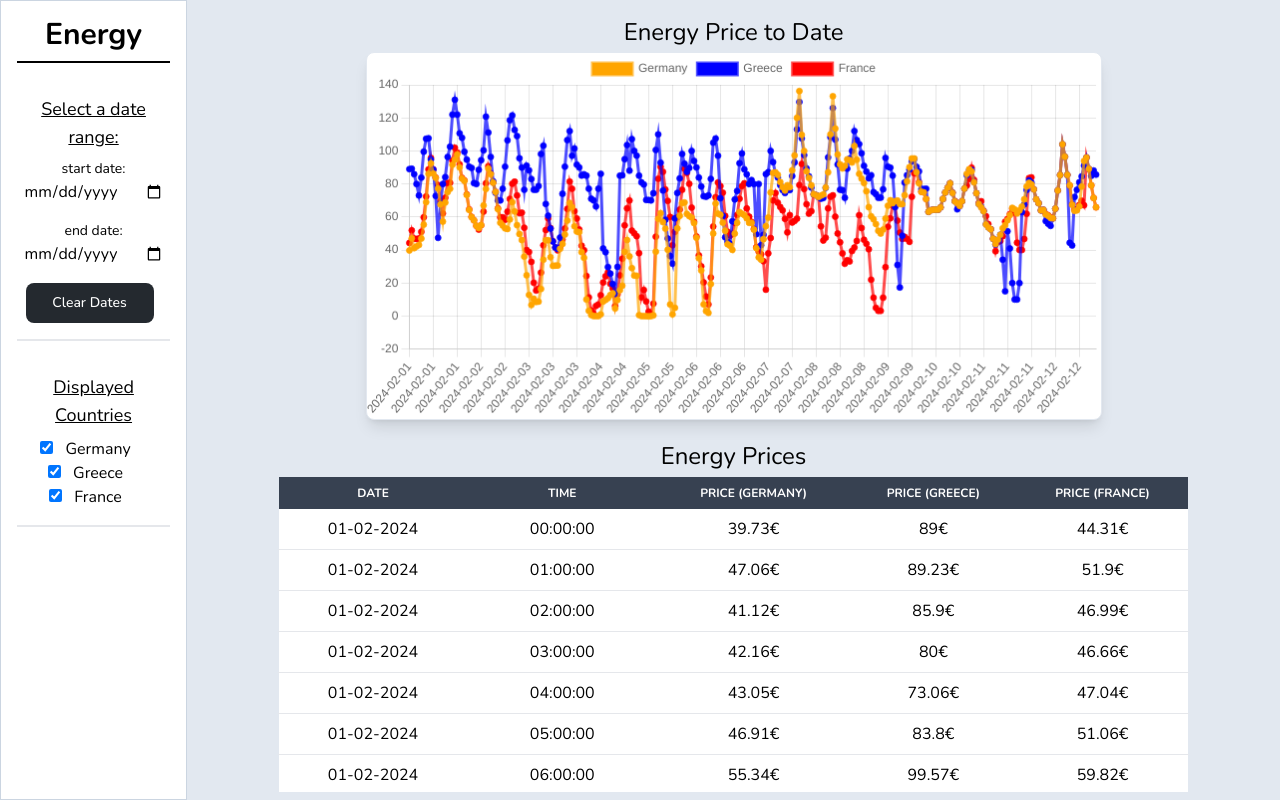
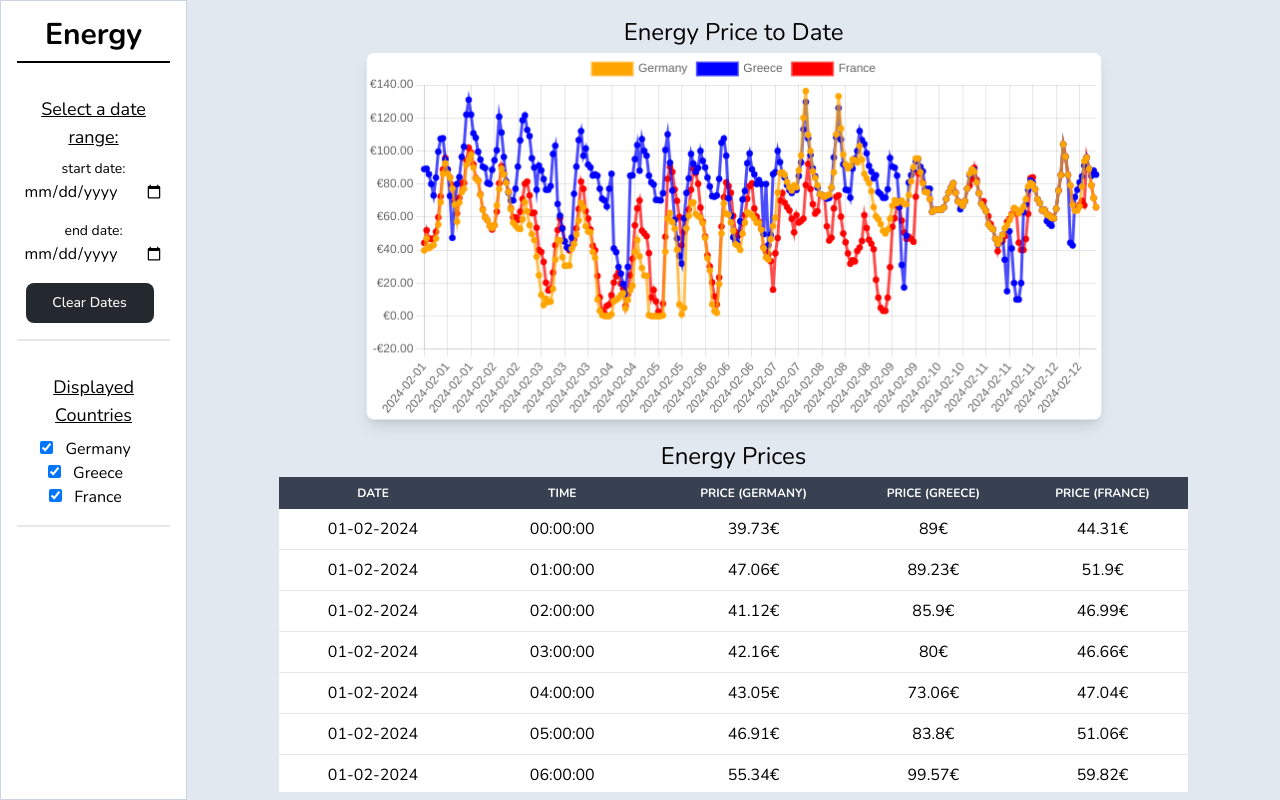
Before and after one commit to ondairos/vue_data_assignment, a Vue app: page / in a window 1280 px wide. Built offline with nearby package versions, Linux system fonts and the light colour scheme.

Commit message:
refactored ChartSection

```diff
--- a/src/App.vue
+++ b/src/App.vue
@@ -16,14 +16,15 @@
       <Spinner />
     </section>
     <section v-else class="flex flex-col w-full h-full bg-slate-200 lg:pt-0">
-      <section class="flex flex-col w-full py-4 px-2 lg:h-1/2 items-center">
-        <h1 class="text-center mb-1 lg:text-2xl">Energy Price to Date</h1>
-        <Line
-          :data="chartData"
-          :options="chartOptions"
-          class="shadow-lg border border-slate-200 bg-white rounded-lg"
-        />
-      </section>
+      <ChartSection
+        :germanFlag="germanFlag"
+        :greekFlag="greekFlag"
+        :frenchFlag="frenchFlag"
+        :germanPrices="germanPrices"
+        :greekPrices="greekPrices"
+        :frenchPrices="frenchPrices"
+        :allDates="allDates"
+      />
       <section class="overflow-y-auto lg:mt-10 h-custom">
         <h1 class="text-center lg:text-2xl mb-1">Energy Prices</h1>
         <DataTable
@@ -42,36 +43,16 @@ import "./App.css";
 import DataTable from "./components/DataTable.vue";
 import Spinner from "./components/Spinner.vue";
 import NavBar from "./components/NavBar.vue";
+import ChartSection from "./components/ChartSection.vue";
 import timeseries from "../data/timeseries.json";
-import {
-  Chart as ChartJS,
-  CategoryScale,
-  LinearScale,
-  PointElement,
-  LineElement,
-  Title,
-  Tooltip,
-  Legend,
-} from "chart.js";
-import { Line } from "vue-chartjs";
-
-ChartJS.register(
-  CategoryScale,
-  LinearScale,
-  PointElement,
-  LineElement,
-  Title,
-  Tooltip,
-  Legend
-);
 
 export default {
   name: "MainPage",
   components: {
     DataTable,
-    Line,
     Spinner,
     NavBar,
+    ChartSection,
   },
   data() {
     return {
@@ -86,44 +67,7 @@ export default {
       greekFlag: true,
       frenchFlag: true,
       germanFlag: true,
-      chartOptions: {
-        responsive: true,
-        maintainAspectRatio: true,
-      },
     };
-  },
-  computed: {
-    chartData() {
-      const datasets = [];
-      if (this.germanFlag) {
-        datasets.push({
-          label: "Germany",
-          backgroundColor: "orange",
-          borderColor: "rgba(255, 165, 0, .7)",
-          data: this.germanPrices,
-        });
-      }
-      if (this.greekFlag) {
-        datasets.push({
-          label: "Greece",
-          backgroundColor: "blue",
-          borderColor: "rgba(0, 0, 255, .7)",
-          data: this.greekPrices,
-        });
-      }
-      if (this.frenchFlag) {
-        datasets.push({
-          label: "France",
-          backgroundColor: "red",
-          borderColor: "rgba(255, 0, 0, .7)",
-          data: this.frenchPrices,
-        });
-      }
-      return {
-        labels: this.allDates,
-        datasets: datasets.filter((dataset) => dataset.data.length > 0),
-      };
-    },
   },
   created() {
     this.sliced_data = timeseries;
--- /dev/null
+++ b/src/components/ChartSection.vue
@@ -0,0 +1,135 @@
+<template>
+  <section class="flex flex-col w-full py-4 px-2 lg:h-1/2 items-center">
+    <h1 class="text-center mb-1 lg:text-2xl">Energy Price to Date</h1>
+    <Line
+      :data="chartData"
+      :options="chartOptions"
+      class="shadow-lg border border-slate-200 bg-white rounded-lg"
+    />
+  </section>
+</template>
+<script>
+import {
+  Chart as ChartJS,
+  CategoryScale,
+  LinearScale,
+  PointElement,
+  LineElement,
+  Title,
+  Tooltip,
+  Legend,
+} from "chart.js";
+import { Line } from "vue-chartjs";
+
+ChartJS.register(
+  CategoryScale,
+  LinearScale,
+  PointElement,
+  LineElement,
+  Title,
+  Tooltip,
+  Legend
+);
+
+export default {
+  name: "ChartSection",
+  components: {
+    Line,
+  },
+  props: {
+    germanFlag: {
+      type: Boolean,
+    },
+    greekFlag: {
+      type: Boolean,
+    },
+    frenchFlag: {
+      type: Boolean,
+    },
+    germanPrices: {
+      type: Array,
+    },
+    greekPrices: {
+      type: Array,
+    },
+    frenchPrices: {
+      type: Array,
+    },
+    allDates: {
+      type: Array,
+    },
+  },
+  data() {
+    return {
+      chartOptions: {
+        responsive: true,
+        maintainAspectRatio: true,
+        scales: {
+          y: {
+            ticks: {
+              callback: function (value, index, ticks) {
+                return new Intl.NumberFormat("en-US", {
+                  style: "currency",
+                  currency: "EUR",
+                }).format(value);
+              },
+            },
+          },
+        },
+        plugins: {
+          tooltip: {
+            callbacks: {
+              label: function (context) {
+                let label = context.dataset.label || "";
+                if (label) {
+                  label += ": ";
+                }
+                if (context.parsed.y !== null) {
+                  label += new Intl.NumberFormat("en-US", {
+                    style: "currency",
+                    currency: "EUR",
+                  }).format(context.parsed.y);
+                }
+                return label;
+              },
+            },
+          },
+        },
+      },
+    };
+  },
+  computed: {
+    chartData() {
+      const datasets = [];
+      if (this.germanFlag) {
+        datasets.push({
+          label: "Germany",
+          backgroundColor: "orange",
+          borderColor: "rgba(255, 165, 0, .7)",
+          data: this.germanPrices,
+        });
+      }
+      if (this.greekFlag) {
+        datasets.push({
+          label: "Greece",
+          backgroundColor: "blue",
+          borderColor: "rgba(0, 0, 255, .7)",
+          data: this.greekPrices,
+        });
+      }
+      if (this.frenchFlag) {
+        datasets.push({
+          label: "France",
+          backgroundColor: "red",
+          borderColor: "rgba(255, 0, 0, .7)",
+          data: this.frenchPrices,
+        });
+      }
+      return {
+        labels: this.allDates,
+        datasets: datasets.filter((dataset) => dataset.data.length > 0),
+      };
+    },
+  },
+};
+</script>
```
